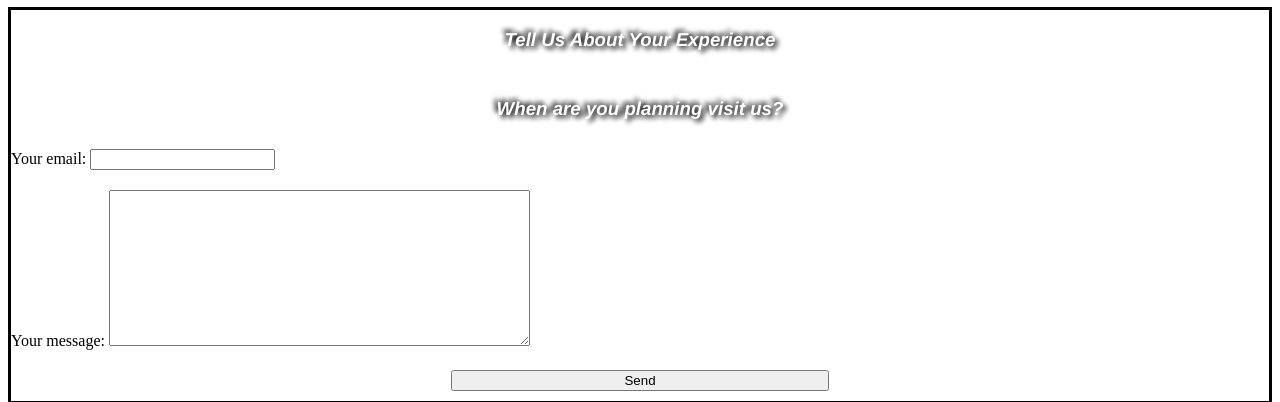
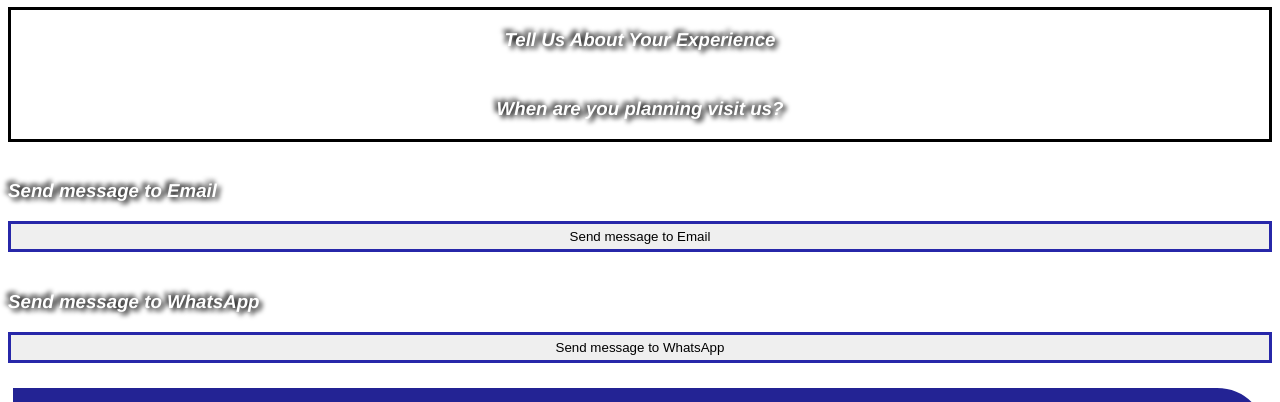
Before and after one commit to SEELIHAT/Coron-Diving, a plain HTML site: page Order-diving-coron.html in a window 1280 px wide. Shown: the part 133-535 px from the top of the page. Drawn offline with Linux system fonts and the light colour scheme.

Commit message:
19.10.2025

```diff
--- a/Order-diving-coron.html
+++ b/Order-diving-coron.html
@@ -51,26 +51,15 @@
         <section style="display:grid;gap:10px;" class="scubasection">
             <h3 class="scubadiver">Tell Us About Your Experience</h3>
             <h3 class="scubadiver">When are you planning visit us?</h3>
-            <form style="display:grid; gap:20px; margin-bottom: 10px;"
-  action="https://formspree.io/f/mdklnjgq"
-  method="POST"
->
-  <label>
-    Your email:
-    <input type="email" name="email">
-  </label>
 
-  <label>
-    Your message:
-    <textarea name="message" rows="10" cols="50"></textarea>
-  </label>
 
-  <button class="buttonform" type="submit">Send</button>
-</form>
 
         </section>
-        <section style="margin-top:20px;"><h3>Send message to WhatsApp if you like it</h3><button class="whatsap" id="button1" onclick="sendMessageToWhatsApp('+639950557965', 'order1')">Send message to WhatsApp
+         <section style="margin-top:20px;"><h3>Send message to Email</h3><button class="whatsap" id="button1">Send message to Email
+            <a href = "mailto:palawan.coron.diving@gmail.com"><p class="order"  id="order1">Hello. Write to me! I have questions.</p></a></button></section>
+        <section style="margin-top:20px;"><h3>Send message to WhatsApp</h3><button class="whatsap" id="button1" onclick="sendMessageToWhatsApp('+639950557965', 'order1')">Send message to WhatsApp
             <p class="order"  id="order1">Hello. Write to me! I have questions.</p></button></section>
+
     </main>
 
     <footer class="main-footer">
```
Also changed, not shown: index.html (+1 -0 lines).
